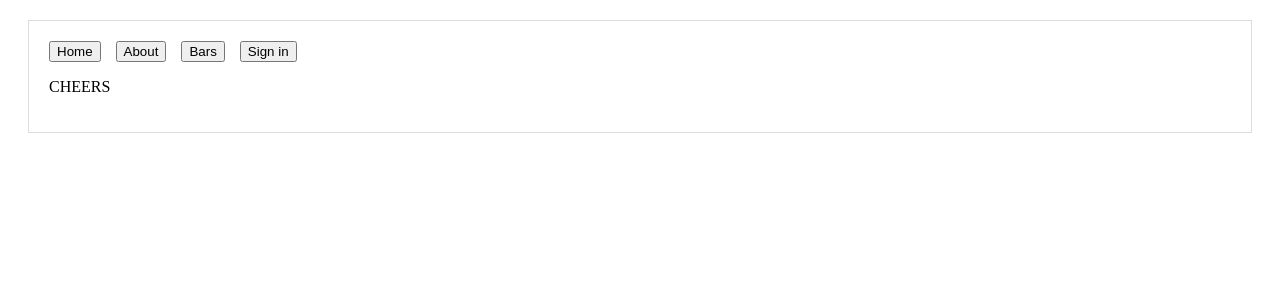
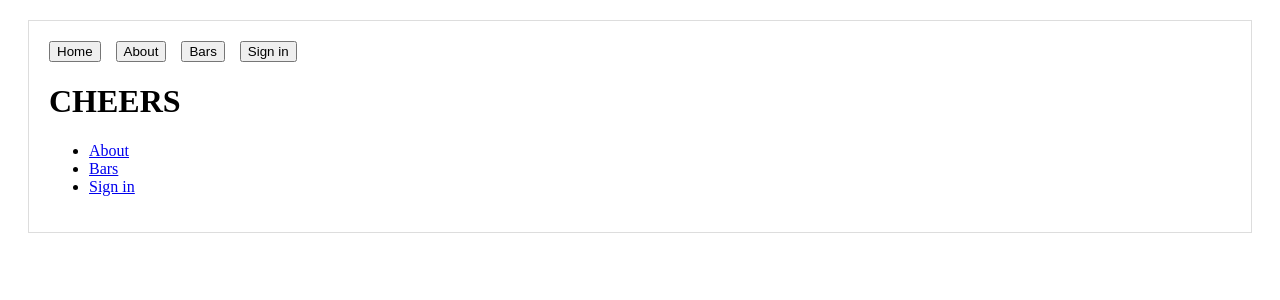
Before and after one commit to roxanneseders/nextwork, a Next.js app: page / in a window 1280 px wide. Shown: the top 300 px of the page. Built offline with nearby package versions, Linux system fonts and the light colour scheme.

Commit message:
1/22/18 update

```diff
--- a/pages/index.js
+++ b/pages/index.js
@@ -1,37 +1,23 @@
-//import Link from "next/link";
 import Header from "../comps/Header";
 import Layout from "../comps/MyLayout.js";
+//added 1/22
+import Link from "next/link";
 
-// const Index = () => (
-//   <div>
-// <Link href="/about">
-//   <button>About</button>
-// </Link>
-// <Link href="/bars">
-//   <button>Bars</button>
-// </Link>
-// <Link href="/home">
-//   <button>Home</button>
-// </Link>
-// <Link href="/signin">
-//   <button>Sign in</button>
-// </Link>
-
-//     <p>CHEERS</p>
-//   </div>
-// );
-
-//export default Index;
-
-// export default () => (
-//   <div>
-//     <Header />
-//     <p>CHEERS</p>
-//   </div>
-// );
+const PostLink = props => (
+  <li>
+    <Link as={`/p/${props.id}`} href={`/post?title=${props.title}`}>
+      <a>{props.title}</a>
+    </Link>
+  </li>
+);
 
 export default () => (
   <Layout>
-    <p>CHEERS</p>
+    <h1>CHEERS</h1>
+    <ul>
+      <PostLink title="About" />
+      <PostLink title="Bars" />
+      <PostLink title="Sign in" />
+    </ul>
   </Layout>
 );
```
Also changed, not shown: pages/post.js (added, +14 -0 lines).
